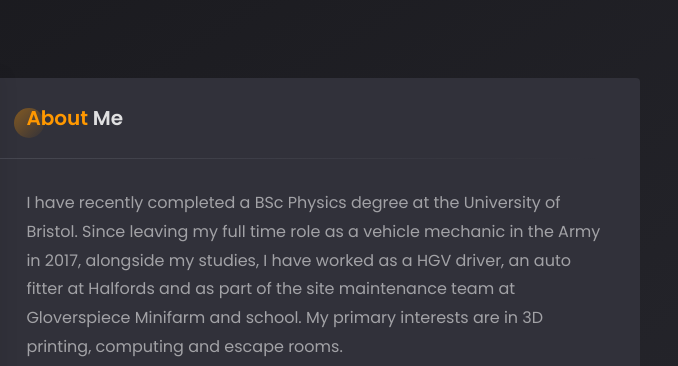
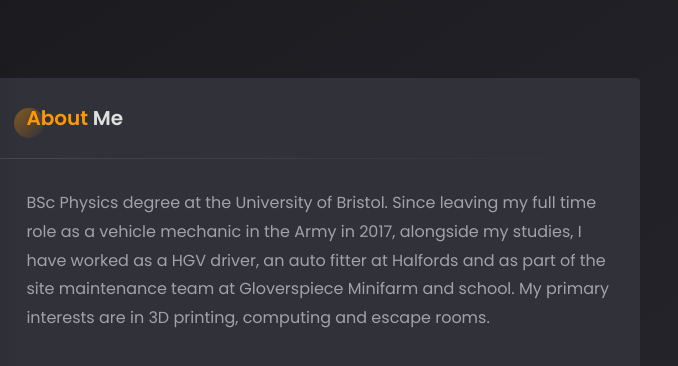
Before and after one commit to ashtom50/AshTomCV.github.io, a plain HTML site: page index.html in a window 1280 px wide. Shown: the top 366 px of the page, 602-1280 px from the left. Drawn offline with Linux system fonts and the light colour scheme; files whose address does not match are found by name.

Commit message:
VS code test commit

```diff
--- a/index.html
+++ b/index.html
@@ -242,7 +242,7 @@
 							<div class="col col-d-6 col-t-6 col-m-12 border-line-v">
 								<div class="text-box">
 									<p>
-										I have recently completed a BSc Physics degree at the University of Bristol.
+										BSc Physics degree at the University of Bristol.
 										Since leaving my full time role as a vehicle mechanic in the Army in 2017,
 										alongside my studies, I have worked as a HGV driver, an auto fitter at Halfords
 										and as part of the site maintenance team at Gloverspiece Minifarm and school.
```
